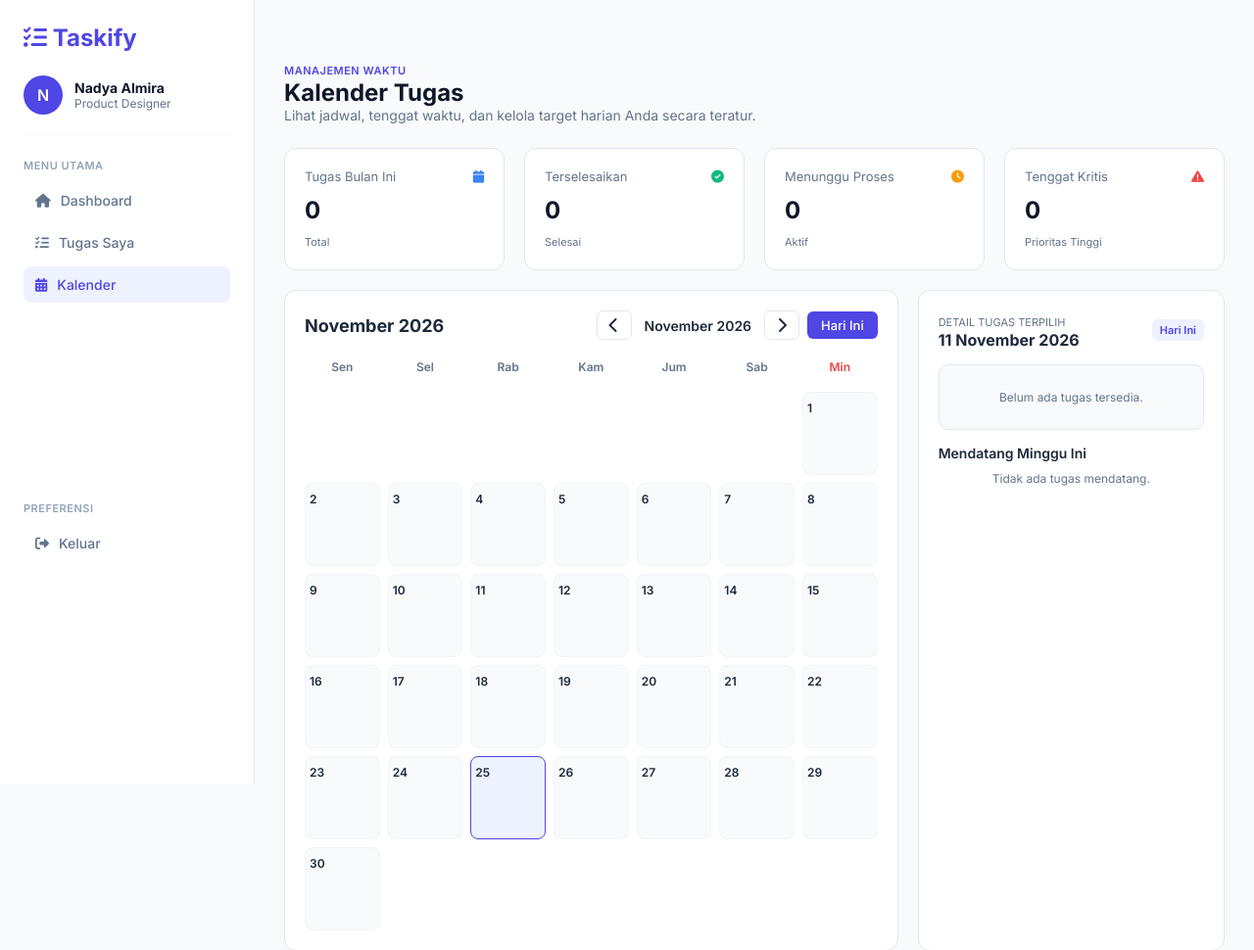
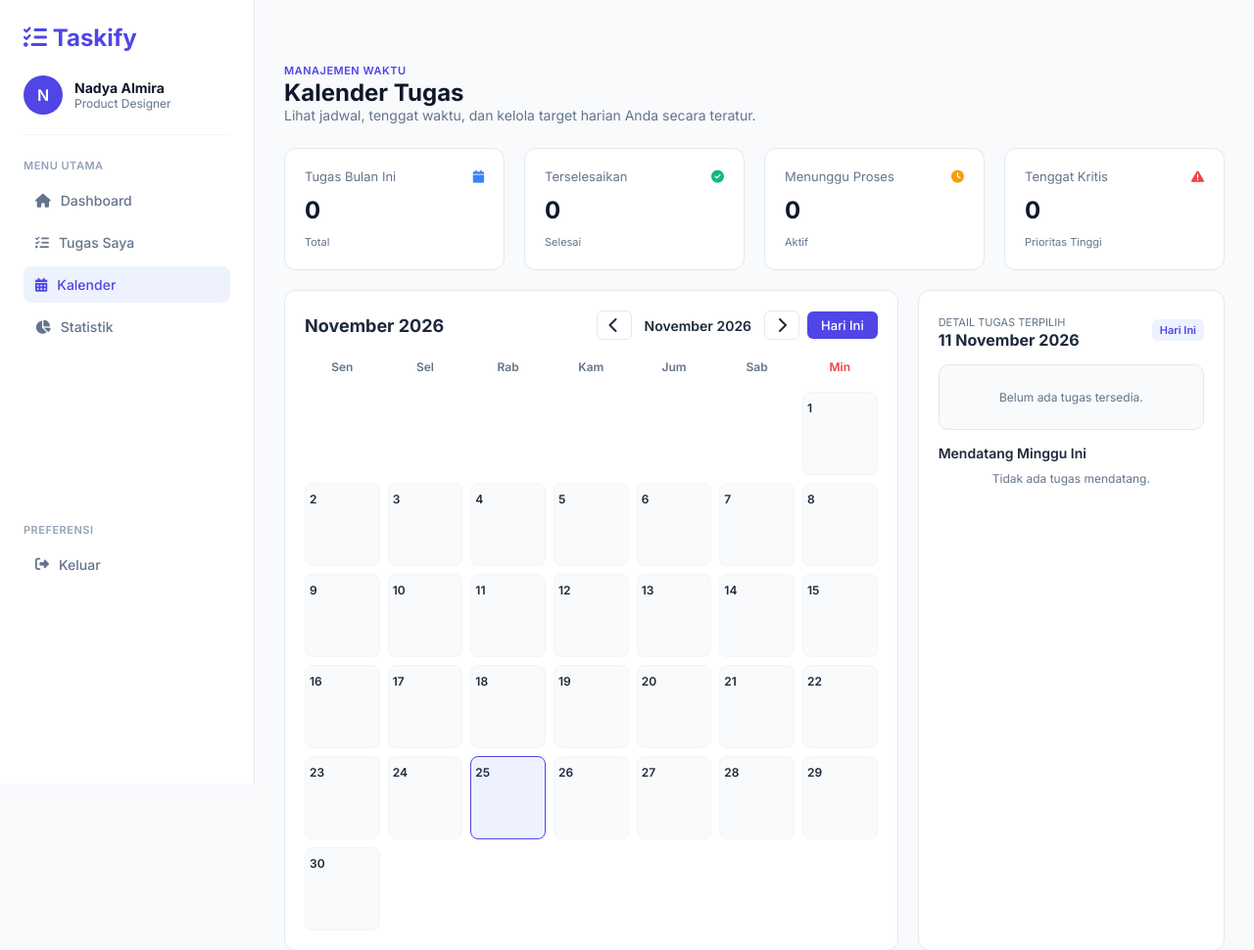
Before and after one commit to NadyaAlmiraCordeliaFaustine123/taskify-TO-DO-LIST, a PHP site: page /kalender.php in a window 1280 px wide. Shown: the top 970 px of the page at 98% size. Run offline with PHP 8.4, Linux system fonts and the light colour scheme; data that the repository does not hold is empty.

Commit message:
Merapikan posisi

```diff
--- a/kalender.php
+++ b/kalender.php
@@ -188,6 +188,7 @@ if(mysqli_num_rows($result_tasks) == 0) {
             </a>
         </li>
         <li class="active"><a href="kalender.php"><i class="fa-solid fa-calendar-days"></i> Kalender</a></li>
+        <li><a href="statistik.php"><i class="fa-solid fa-chart-pie"></i> Statistik</a></li>
     </ul>
 </div>
 
--- a/statistik.php
+++ b/statistik.php
@@ -77,7 +77,6 @@ while ($row_p = mysqli_fetch_assoc($res_prioritas)) {
     <div class="app-container">
         <!-- SIDEBAR -->
         <aside class="sidebar">
-            <div>
             <div class="brand">
                 <h2><i class="fa-solid fa-list-check"></i> Taskify</h2>
             </div>
@@ -89,6 +88,7 @@ while ($row_p = mysqli_fetch_assoc($res_prioritas)) {
                 </div>
             </div>
 
+            <!-- MENU UTAMA -->
             <div class="menu-section">
                 <p class="menu-label">MENU UTAMA</p>
                 <ul>
@@ -105,8 +105,8 @@ while ($row_p = mysqli_fetch_assoc($res_prioritas)) {
                     <li class="active"><a href="statistik.php"><i class="fa-solid fa-chart-pie"></i> Statistik</a></li>
                 </ul>
             </div>
-            </div>
 
+            <!-- MENU PREFERENSI -->
             <div class="menu-section preferensi">
                 <p class="menu-label">PREFERENSI</p>
                 <ul>
```
Lines whose indentation alone changed are shown as unchanged.
